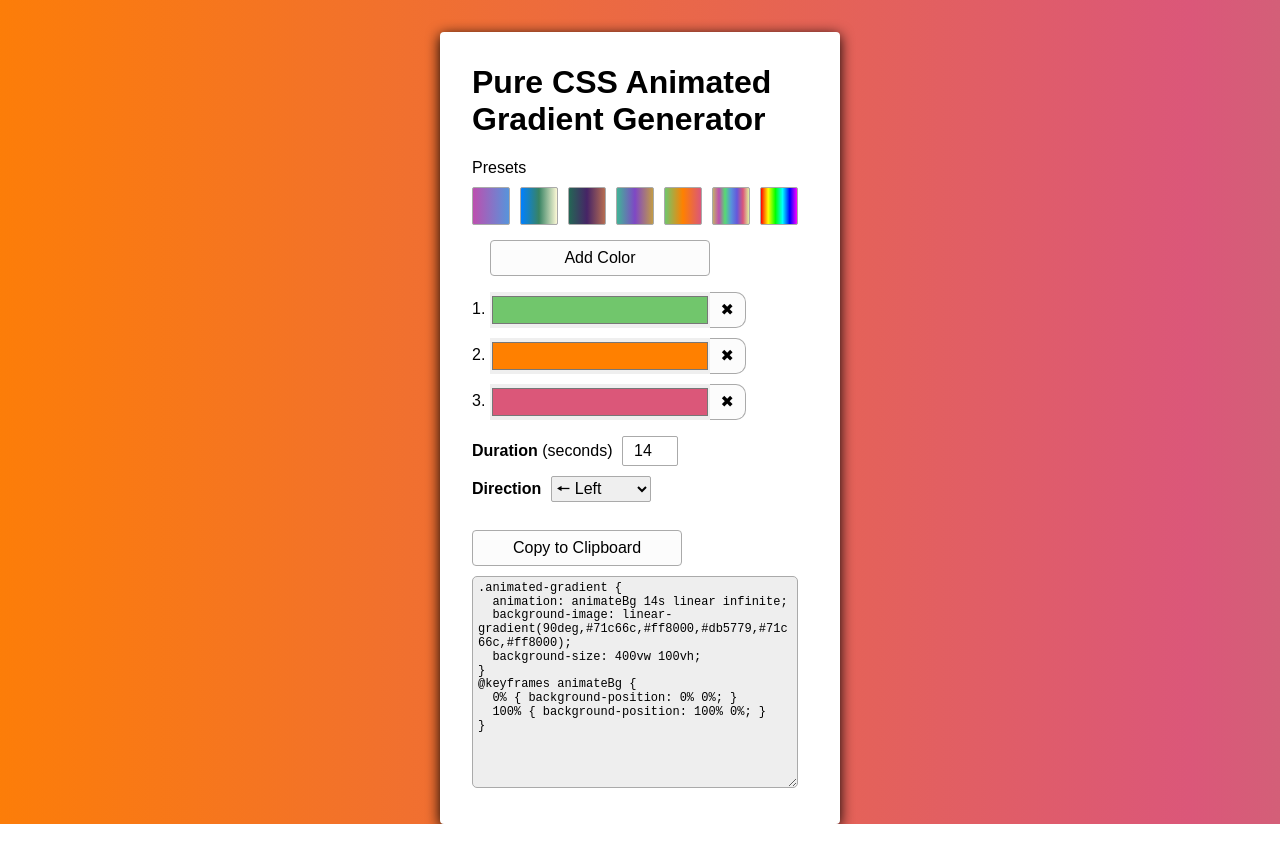
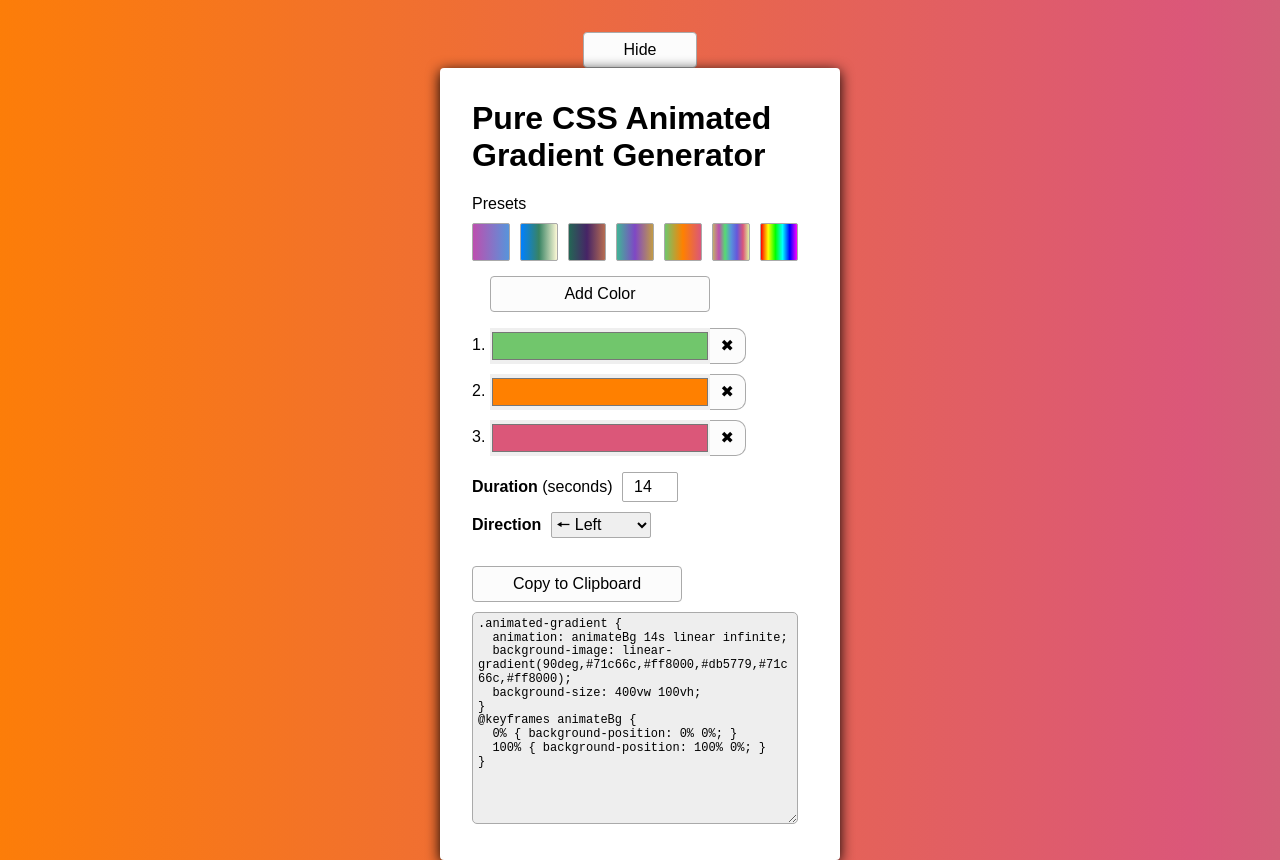
Before and after one commit to gmeben/pure-css-animated-gradient-generator, a React app: page / in a window 1280 px wide. Before the commit the page ends 824 px from the top, so only its background shows below. Built offline with nearby package versions, Linux system fonts and the light colour scheme.

Commit message:
feat: Add a Hide/Unhide button to toggle visibility

```diff
--- a/public/core.css
+++ b/public/core.css
@@ -13,7 +13,8 @@ body {
     height: 36px;
     padding-left: 40px;
     padding-right: 40px;
-    transition: background-color 120ms ease;
+    transition: background-color 120ms ease,
+        opacity 1s ease;
 }
 .button:hover {
     background: #c8e6c8;
@@ -29,6 +30,12 @@ body {
 .button--copy {
     margin-top: 18px;
     margin-bottom: 10px;
+}
+.button--faded {
+    opacity: 0.05;
+}
+.button--faded:hover {
+    opacity: 0.9;
 }
 .generator {
     animation-name: animateBg-left;
--- a/src/index.js
+++ b/src/index.js
@@ -13,6 +13,7 @@ const presets = [
   ["#ff0000","#ffff00","#00ff00","#00ffff","#0000ff","#ff00ff"]
 ]
 const currentSet = ["#71c66c","#ff8000","#db5779"]
+const isHidden = false
 function PresetsSection({parentFunction}) {
   const [items, setItems] = React.useState(presets)
   return (
@@ -137,6 +138,7 @@ function useFormInput(initialValue) {
 }
 function Generator({title}) {
   const [colorSet, setColorSet] = React.useState(currentSet)
+  const [visibility, setVisibility] = React.useState(isHidden)
   const addColor = () => {
     let newColor = '#' + Math.floor(Math.random()*16777215).toString(16).padStart(6, '0')
     setColorSet(colorSet => [...colorSet, newColor])
@@ -150,6 +152,10 @@ function Generator({title}) {
     const temp = [...colorSet]
     temp[index] = event.target.value
     setColorSet(temp)
+  }
+  const toggleVisibility = (visibility) => {
+    console.log(visibility)
+    setVisibility(!visibility)
   }
   const duration = useFormInput(14)
   const bg = `${colorSet.toString()},${colorSet[0]},${colorSet[1]}`
@@ -165,6 +171,8 @@ function Generator({title}) {
              backgroundSize: `${bgwidth}vw ${bgheight}vh`,
              animationDuration: `${duration.value}s`,
              animationName: `animateBg-${direction.value}`}}>
+      <button className={!visibility ? 'button' : 'button button--faded'} onClick={() => {toggleVisibility(visibility)}}>{!visibility ? `Hide` : `Unhide`}</button>
+      {!visibility ?
       <article
         className="container">
         <h1
@@ -213,6 +221,7 @@ function Generator({title}) {
           degrees={degrees}
           duration={duration.value}/>
       </article>
+      : null }
     </div>
   )
 }
```
